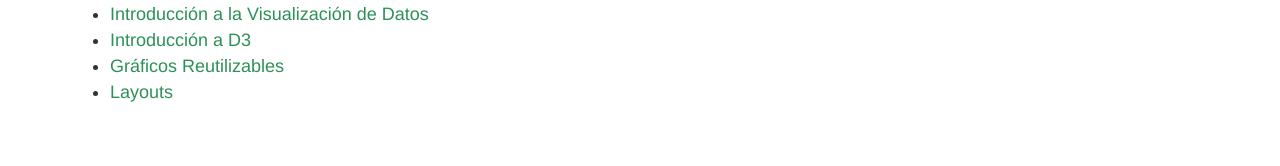
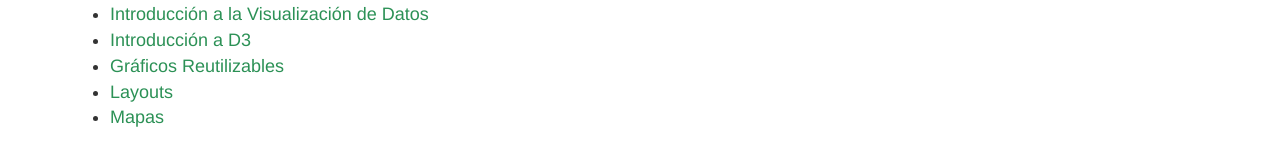
Before and after one commit to masegalab/curso-d3-basico, a Jekyll site: the page built from index.md, in a window 1280 px wide. Shown: the part 225-391 px from the top of the page. Built offline with Jekyll 4.4.1, drawn with Linux system fonts in a browser that asks for light colours; Markdown is read by kramdown in place of the engine named in the settings.

Commit message:
Updated the index page

```diff
--- a/index.md
+++ b/index.md
@@ -9,3 +9,4 @@ layout: curso
 - [Introducción a D3]({{site.baseurl}}/pages/introduccion-d3.html)
 - [Gráficos Reutilizables]({{site.baseurl}}/pages/graficos-reutilizables.html)
 - [Layouts]({{site.baseurl}}/pages/layouts.html)
+- [Mapas]({{site.baseurl}}/pages/maps.html)
```
